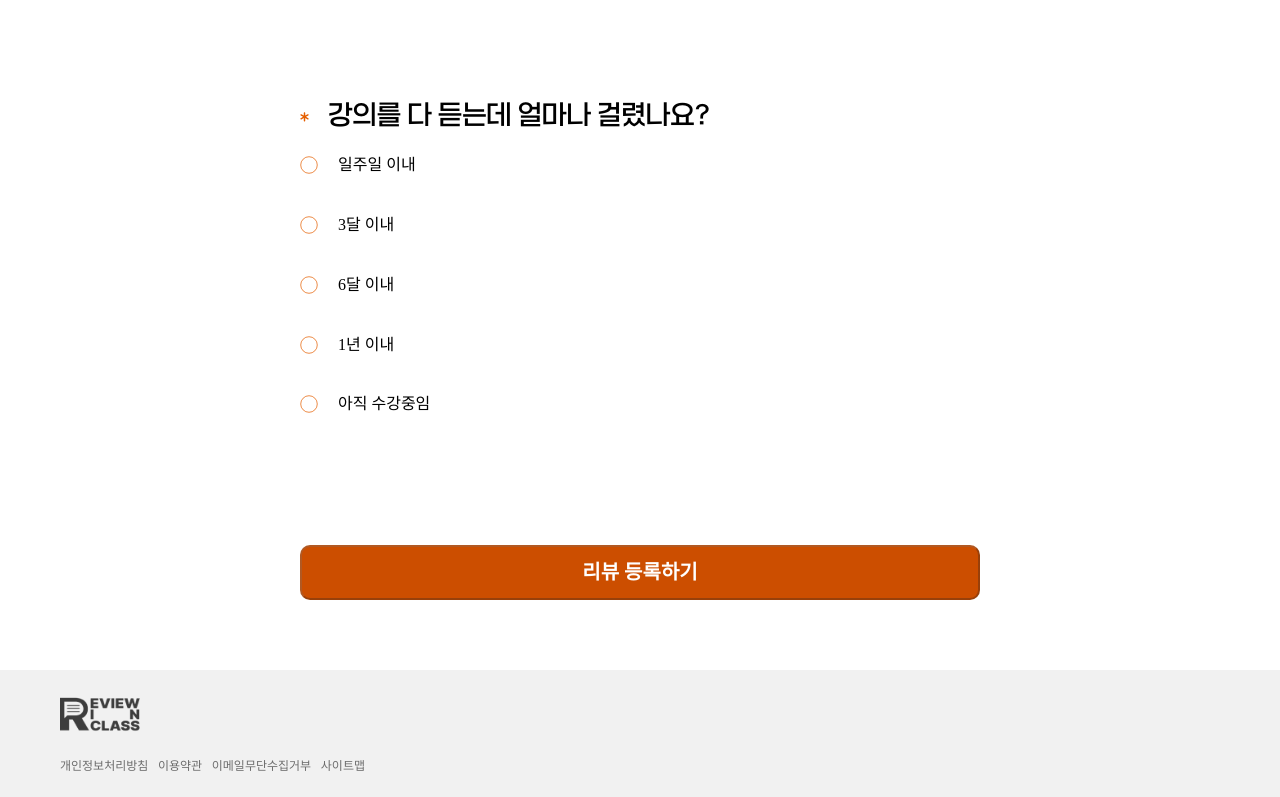
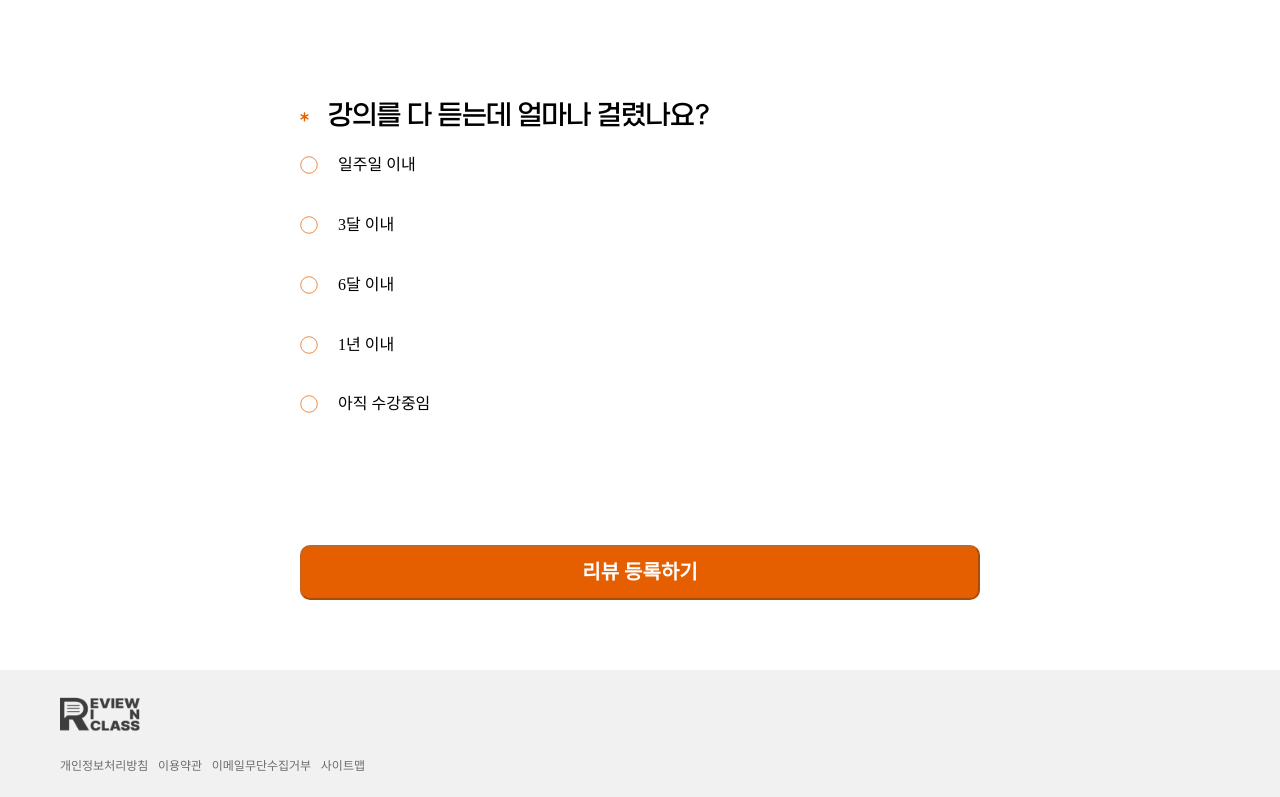
Before and after one commit to DS-UMC-7th/UMC-7th-TEAM-WEB2-FE, a React (Vite) app: page /post in a window 1280 px wide. Shown: the part 1789-2586 px from the top of the page. Built offline with nearby package versions, Linux system fonts and the light colour scheme.

Commit message:
[Feat] 유효성검사 yup

```diff
--- a/package.json
+++ b/package.json
@@ -14,7 +14,8 @@
     "react": "^18.3.1",
     "react-dom": "^18.3.1",
     "react-router-dom": "^7.0.1",
-    "styled-components": "^6.1.13"
+    "styled-components": "^6.1.13",
+    "yup": "^1.4.0"
   },
   "devDependencies": {
     "@eslint/js": "^9.13.0",
--- a/src/components/Post/Input.jsx
+++ b/src/components/Post/Input.jsx
@@ -28,6 +28,7 @@ const StyledInputContainer = styled.div`
   display: flex;
   align-items: center;
 `;
+
 
 
 const StyledInput = styled.input`
@@ -92,14 +93,22 @@ const PlaceholderText = styled.span`
   right: 16px;
   color: ${({ theme }) => theme.colors.main};
   font-family: 'Pretendard Variable';
-  font-size: 12px;
+  font-size: 14px;
   font-style: normal;
   font-weight: 500;
   line-height: 124.9%;
 `;
 
 
-
+const ErrorMessage = styled.p`
+  position: absolute;
+  bottom: -20px; /* 입력 필드 바로 아래에 표시 */
+  left: 0;
+  color: red;
+  font-size: 12px;
+  margin: 0; /* 불필요한 여백 제거 */
+  font-family: 'Pretendard Variable';
+`;
 
 
 const Input = ({
@@ -116,6 +125,7 @@ const Input = ({
   tags = [],
   onTagRemove,
   characterLimit,
+  error,
 }) => {
   return (
     <Section>
@@ -129,6 +139,7 @@ const Input = ({
     value={value}
     onChange={onChange}
   />
+  {error && <ErrorMessage>{error}</ErrorMessage>} {/* 에러가 있을 때만 렌더링 */}
   {characterLimit && (
     <PlaceholderText>{`${value.length}/${characterLimit}`}</PlaceholderText>
   )}
@@ -150,6 +161,7 @@ const Input = ({
   )}
 </StyledInputContainer>
 
+
     </Section>
   );
 };
--- a/src/components/Post/PostForm.jsx
+++ b/src/components/Post/PostForm.jsx
@@ -1,18 +1,12 @@
 import React, { useState } from 'react';
 import styled from 'styled-components';
+import * as yup from 'yup';
 import Input from './Input';
 import Platform from './Platform';
 import ImageUpload from './ImageUpload';
 import ReviewInput from './ReviewInput';
 import StarRating from './StarRating';
 import CompletionTimeInput from './CompletionTimeInput';
-
-/*const Container = styled.div`
-  width: 100%;
-  max-width: 1440px;
-  margin: 0 auto;
-  padding: 40px 260px;
-`;*/
 
 const Container = styled.div`
  display: flex;
@@ -60,26 +54,18 @@ const SubmitButton = styled.button`
   gap: 10px;
   flex-shrink: 0;
   border-radius: 10px;
-
-  background-color: ${(props) =>
-    props.disabled ? '#cc4e00' : props.theme.colors.main};
-  color: ${(props) => (props.disabled ? '#fff' : '#FFF')};
-  cursor: ${(props) => (props.disabled ? 'not-allowed' : 'pointer')};
-
+  color:${({ theme }) => theme.colors.white};
+ background-color:${({ theme }) => theme.colors.main};
   font-family: "Pretendard Variable";
   font-size: 20px;
   font-style: normal;
   font-weight: 800;
   line-height: 124.9%; /* 38.719px */
 `;
-
-
-
 const ErrorMessage = styled.p`
+  position: flex;
   color: red;
-  font-size: 11px;
-  margin-top: 10px;
-font-family: "Pretendard Variable";
+  font-size: 12px;
 
 `;
 
@@ -93,16 +79,65 @@ const PostForm = () => {
   const [review, setReview] = useState('');
   const [uploadedImage, setUploadedImage] = useState(null);
   const [completionTime, setCompletionTime] = useState('');
-  const [errorMessage, setErrorMessage] = useState('');
+  const [searchTerm, setSearchTerm] = useState('');
+  const [searchResults, setSearchResults] = useState([]);
   const [selectedStars, setSelectedStars] = useState([false, false, false, false, false]);
   const [selectedOption, setSelectedOption] = useState(null);
-    // 개별 오류 메시지 상태
-    const [lectureNameError, setLectureNameError] = useState('');
-    const [instructorNameError, setInstructorNameError] = useState('');
-    const [reviewError, setReviewError] = useState('');
+  const [errorMessage, setErrorMessage] = useState('');
 
-    const [searchTerm, setSearchTerm] = useState('');
-  const [searchResults, setSearchResults] = useState([]);
+
+  const [instructorNameError, setInstructorNameError] = useState('');
+  const [reviewError, setReviewError] = useState('');
+
+
+ // Yup validation schema
+ const schema = yup.object().shape({
+  lectureName: yup
+    .string()
+    .required('강의명을 입력해주세요.')
+    .min(3, '강의명은 최소 3자 이상이어야 합니다.')
+    .max(50, '강의명은 최대 50자 이내여야 합니다.'),
+  instructorName: yup
+    .string()
+    .required('강사명을 입력해주세요.')
+    .max(10, '강사명은 최대 10자 이내여야 합니다.'),
+  review: yup
+    .string()
+    .required('강의평이 입력되지 않았습니다.')
+    .min(10, '강의평은 최소 10자 이상이어야 합니다.')
+    .max(300, '강의평은 최대 300자 이내여야 합니다.'),
+});
+
+const validateField = async (field, value, setError) => {
+  try {
+    await schema.validateAt(field, { [field]: value });
+    setError(''); // 유효하면 에러 메시지 초기화
+  } catch (error) {
+    setError(error.message); // 유효하지 않으면 에러 메시지 설정
+  }
+};
+
+
+const handleLectureNameChange = (e) => {
+  const value = e.target.value;
+  setLectureName(value);
+  validateField('lectureName', value, setLectureNameError); // 실시간 유효성 검사
+};
+
+const handleInstructorNameChange = (e) => {
+  const value = e.target.value;
+  setInstructorName(value);
+  validateField('instructorName', value, setInstructorNameError); // 실시간 유효성 검사
+};
+
+const handleReviewChange = (e) => {
+  const value = e.target.value;
+  setReview(value);
+  validateField('review', value, setReviewError); // 실시간 유효성 검사
+};
+
+
+
 
   const lectureData = [
     { id: 1, name: '초보자를 위한 화초 기르기', platform: '플로스', instructor: '갸또디솔레 대표 서지현' },
@@ -152,31 +187,6 @@ const PostForm = () => {
   };
 
 
-  // 실시간 강사명 유효성 검사
-  const handleInstructorNameChange = (e) => {
-    const value = e.target.value;
-    setInstructorName(value);
-    if (value.length > 10) {
-      setInstructorNameError('10자 이내로 입력해주세요.');
-    }  if (value.trim() === '') {
-        setLectureNameError('강의명이 입력되지 않았습니다.');
-      } else {
-      setInstructorNameError('');
-    }
-  };
-
-   // 강의평 유효성 검사
-   const handleReviewChange = (e) => {
-    const value = e.target.value;
-    if (value.length <= 300) {
-        setReview(value);
-      }
-    if (value.trim() === '') {
-      setReviewError('강의평이 입력되지 않았습니다.');
-    } else {
-      setReviewError('');
-    }
-  };
 
   const handleStarClick = (index) => {
     setSelectedStars((prevStars) =>
@@ -210,10 +220,20 @@ const PostForm = () => {
   const radioOptions = ['일주일 이내', '3달 이내', '6달 이내', '1년 이내', '아직 수강중임'];
 
   const handleSubmit = () => {
-    if (!lectureName) setLectureNameError('강의명이 입력되지 않았습니다.');
-    if (instructorName.length > 10)
-      setInstructorNameError('10자 이내로 입력해주세요.');
-    if (!review.trim()) setReviewError('강의평이 입력되지 않았습니다.');
+    schema
+      .validate({ lectureName, instructorName, review }, { abortEarly: false })
+      .then(() => {
+        console.log('Form Submitted:', { lectureName, instructorName, review });
+        alert('리뷰가 성공적으로 제출되었습니다!');
+      })
+      .catch((errors) => {
+        // 각 필드에 대해 에러 메시지 설정
+        errors.inner.forEach((error) => {
+          if (error.path === 'lectureName') setLectureNameError(error.message);
+          if (error.path === 'instructorName') setInstructorNameError(error.message);
+          if (error.path === 'review') setReviewError(error.message);
+        });
+      });
 
     if (
       lectureName &&
@@ -233,7 +253,6 @@ const PostForm = () => {
       };
 
       console.log('Form Submitted:', data);
-      alert('리뷰가 성공적으로 제출되었습니다!');
       setErrorMessage('');
     }
     if (!lectureName || !instructorName || rating === 0 || !review || !completionTime) {
@@ -255,6 +274,7 @@ const PostForm = () => {
     alert('리뷰가 성공적으로 제출되었습니다!');
     setErrorMessage('');
   };
+
 
   return (
     <Container>
@@ -280,7 +300,9 @@ const PostForm = () => {
   value={instructorName}
   onChange={handleInstructorNameChange}
   characterLimit={10}
+  error={instructorNameError}
 />
+
 
 <Platform
   tagInput={tagInput}
@@ -306,6 +328,7 @@ const PostForm = () => {
   onReviewChange={handleReviewChange}
   reviewError={reviewError}
 />
+
 
 <CompletionTimeInput
   selectedOption={selectedOption}
--- a/src/components/Post/ReviewInput.jsx
+++ b/src/components/Post/ReviewInput.jsx
@@ -81,7 +81,7 @@ const CharacterCount = styled.span`
 
 const ErrorMessage = styled.p`
   color: red;
-  font-size: 11px;
+  font-size: 13px;
   margin-top: 10px;
   font-family: 'Pretendard Variable';
 `;
```
Also changed, not shown: 1 other file (tests, documents, lock files or other folders). Lines whose indentation alone changed are shown as unchanged.
